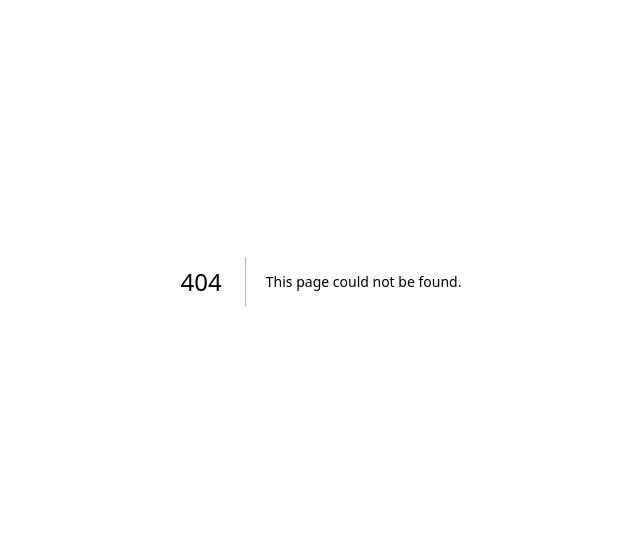
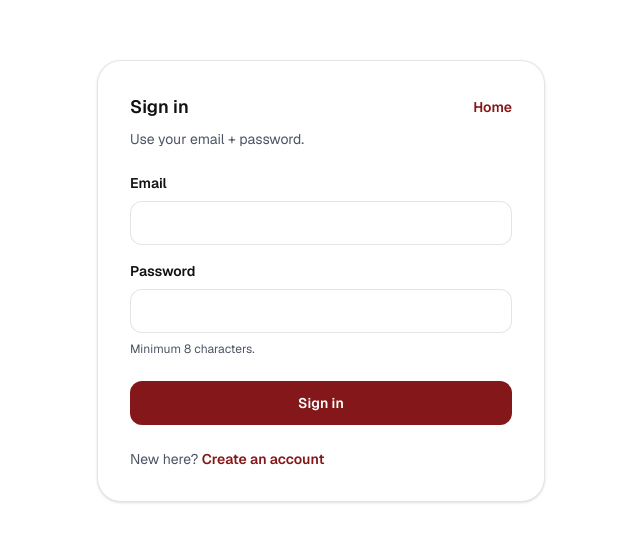
Before and after one commit to iandang312/cs-includes-scheduler, a Next.js app in the folder frontend/: page /login in a window 1280 px wide. Before the commit this address had no page. Shown: the part 119-660 px from the top of the page, without its empty margins (319-959 px from the left). Built offline with nearby package versions, Linux system fonts and the light colour scheme.

Commit message:
Add frontend/app/login/page.tsx

```diff
--- /dev/null
+++ b/frontend/app/login/page.tsx
@@ -0,0 +1,119 @@
+"use client";
+
+import { useState, useTransition } from "react";
+import Link from "next/link";
+import { api, ApiError } from "@/lib/api";
+
+export default function LoginPage() {
+  const [mode, setMode] = useState<"login" | "register">("login");
+  const [email, setEmail] = useState("");
+  const [password, setPassword] = useState("");
+  const [displayName, setDisplayName] = useState("");
+  const [err, setErr] = useState<string | null>(null);
+  const [pending, start] = useTransition();
+
+  return (
+    <div className="flex flex-1 items-center justify-center px-6 py-16">
+      <main className="w-full max-w-md rounded-3xl border border-black/10 bg-white p-8 shadow-sm">
+        <div className="flex items-center justify-between">
+          <div className="text-lg font-semibold text-[color:var(--ou-ink)]">
+            {mode === "login" ? "Sign in" : "Create account"}
+          </div>
+          <Link className="text-sm font-semibold text-[color:var(--ou-red)]" href="/">
+            Home
+          </Link>
+        </div>
+
+        <p className="mt-2 text-sm text-[color:var(--ou-muted)]">
+          {mode === "login"
+            ? "Use your email + password."
+            : "Admins are seeded via ADMIN_EMAILS; everyone else starts as a mentee."}
+        </p>
+
+        <form
+          className="mt-6 grid gap-4"
+          onSubmit={(e) => {
+            e.preventDefault();
+            setErr(null);
+            start(async () => {
+              try {
+                if (mode === "login") {
+                  await api.auth.login(email, password);
+                } else {
+                  await api.auth.register(email, password, displayName || undefined);
+                }
+                window.location.href = "/dashboard";
+              } catch (e) {
+                const msg =
+                  e instanceof ApiError ? String(e.message) : "Something went wrong";
+                setErr(msg);
+              }
+            });
+          }}
+        >
+          {mode === "register" ? (
+            <label className="grid gap-2">
+              <span className="text-sm font-semibold text-[color:var(--ou-ink)]">Display name</span>
+              <input
+                value={displayName}
+                onChange={(e) => setDisplayName(e.target.value)}
+                className="h-11 rounded-xl border border-black/10 bg-white px-4 text-sm text-[color:var(--ou-ink)] outline-none focus:ring-2 focus:ring-black/10"
+              />
+            </label>
+          ) : null}
+
+          <label className="grid gap-2">
+            <span className="text-sm font-semibold text-[color:var(--ou-ink)]">Email</span>
+            <input
+              value={email}
+              onChange={(e) => setEmail(e.target.value)}
+              type="email"
+              required
+              className="h-11 rounded-xl border border-black/10 bg-white px-4 text-sm text-[color:var(--ou-ink)] outline-none focus:ring-2 focus:ring-black/10"
+            />
+          </label>
+
+          <label className="grid gap-2">
+            <span className="text-sm font-semibold text-[color:var(--ou-ink)]">Password</span>
+            <input
+              value={password}
+              onChange={(e) => setPassword(e.target.value)}
+              type="password"
+              required
+              className="h-11 rounded-xl border border-black/10 bg-white px-4 text-sm text-[color:var(--ou-ink)] outline-none focus:ring-2 focus:ring-black/10"
+            />
+            <span className="text-xs text-[color:var(--ou-muted)]">Minimum 8 characters.</span>
+          </label>
+
+          {err ? <div className="text-sm font-semibold text-red-700">{err}</div> : null}
+
+          <button
+            disabled={pending}
+            className="mt-2 inline-flex h-11 items-center justify-center rounded-xl bg-[color:var(--ou-red)] px-5 text-sm font-semibold text-white disabled:opacity-60"
+            type="submit"
+          >
+            {pending ? "Working…" : mode === "login" ? "Sign in" : "Create account"}
+          </button>
+        </form>
+
+        <div className="mt-6 text-sm text-[color:var(--ou-muted)]">
+          {mode === "login" ? (
+            <>
+              New here?{" "}
+              <button className="font-semibold text-[color:var(--ou-red)]" onClick={() => setMode("register")}>
+                Create an account
+              </button>
+            </>
+          ) : (
+            <>
+              Already have an account?{" "}
+              <button className="font-semibold text-[color:var(--ou-red)]" onClick={() => setMode("login")}>
+                Sign in
+              </button>
+            </>
+          )}
+        </div>
+      </main>
+    </div>
+  );
+}
```
